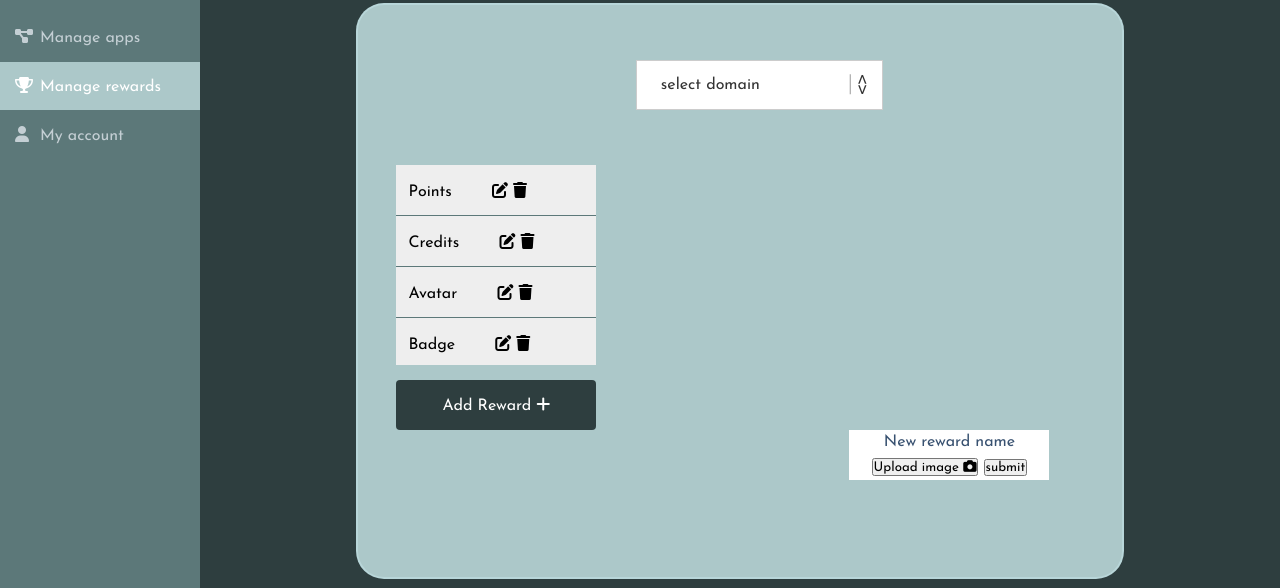
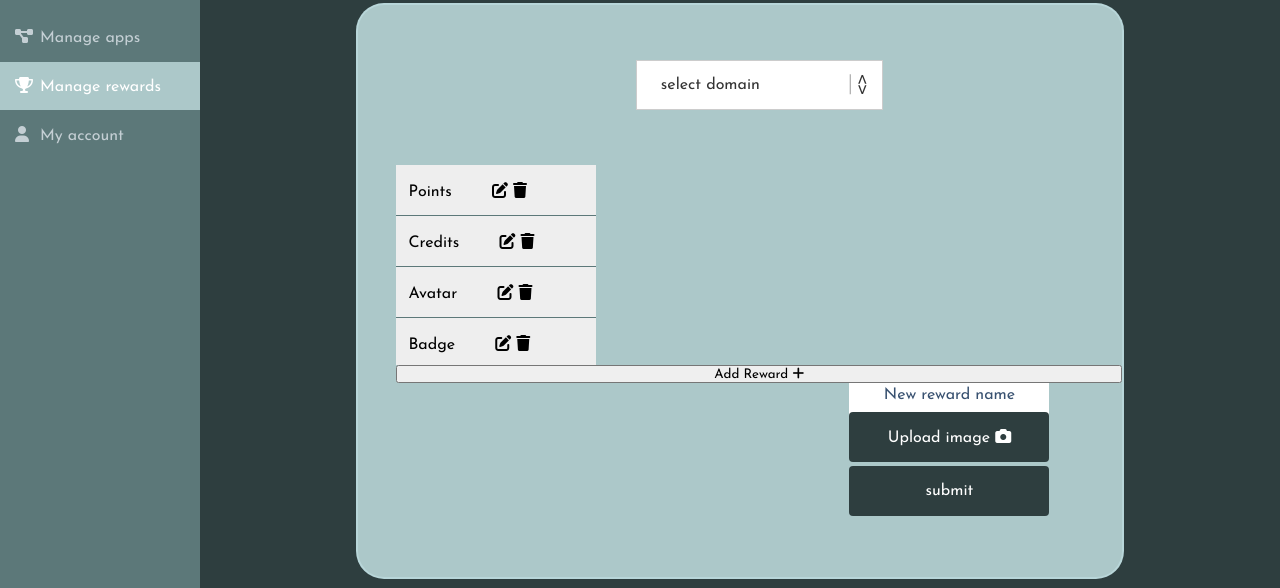
Before and after one commit to zaBogdan/TW-2022, a plain HTML site: page Frontend/admin/Rewards/index.html in a window 1280 px wide. Shown: the part 162-750 px from the top of the page. Drawn offline with Linux system fonts and the light colour scheme.

Commit message:
Update styles.css

```diff
--- a/Frontend/admin/Rewards/styles.css
+++ b/Frontend/admin/Rewards/styles.css
@@ -197,7 +197,7 @@ display: none;
  padding:5px;
 }
 
-.button{
+.Addbutton{
   margin-top: 2%;
   width: 200px;
   height: 50px;
@@ -226,7 +226,7 @@ display: none;
   background-color: white;
 }
 
-.button:hover{
+.Addbutton:hover{
   background-color:#01858f
 }
 
```
